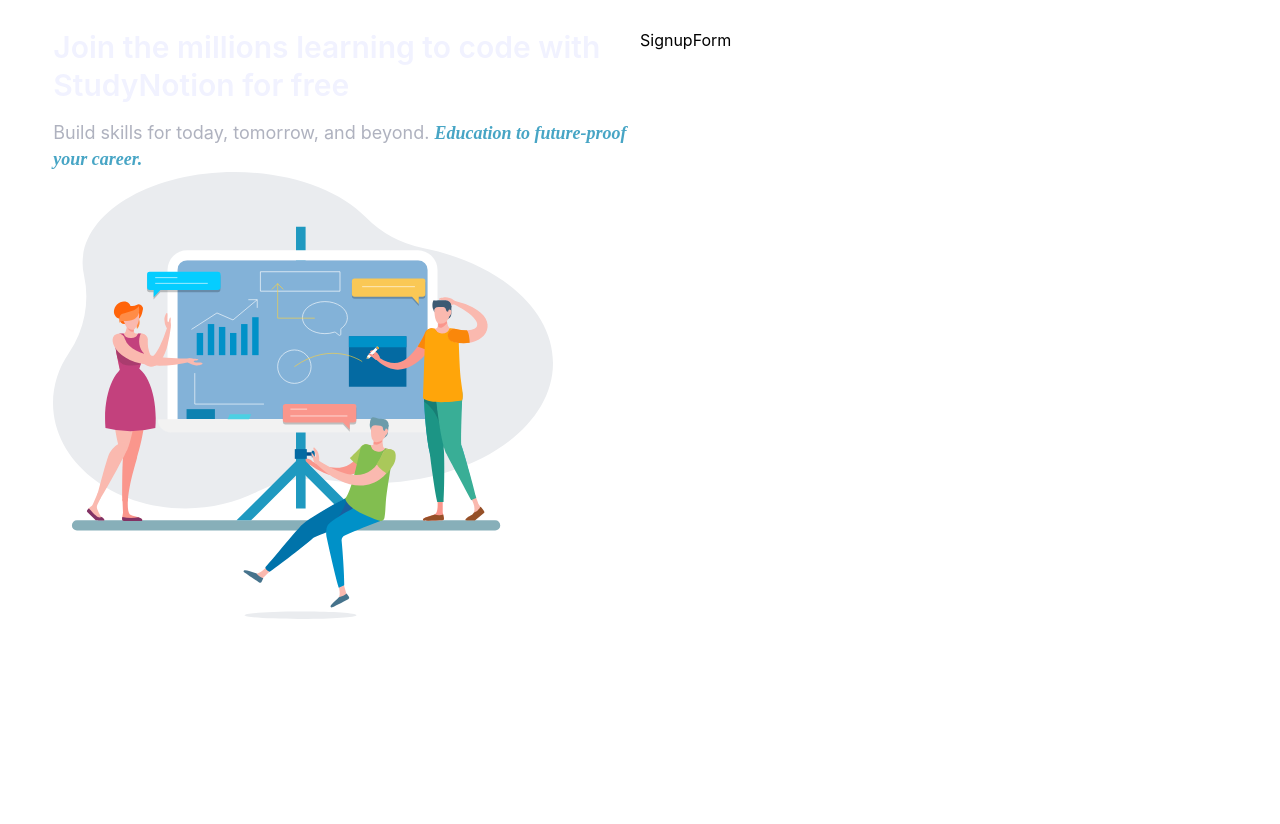
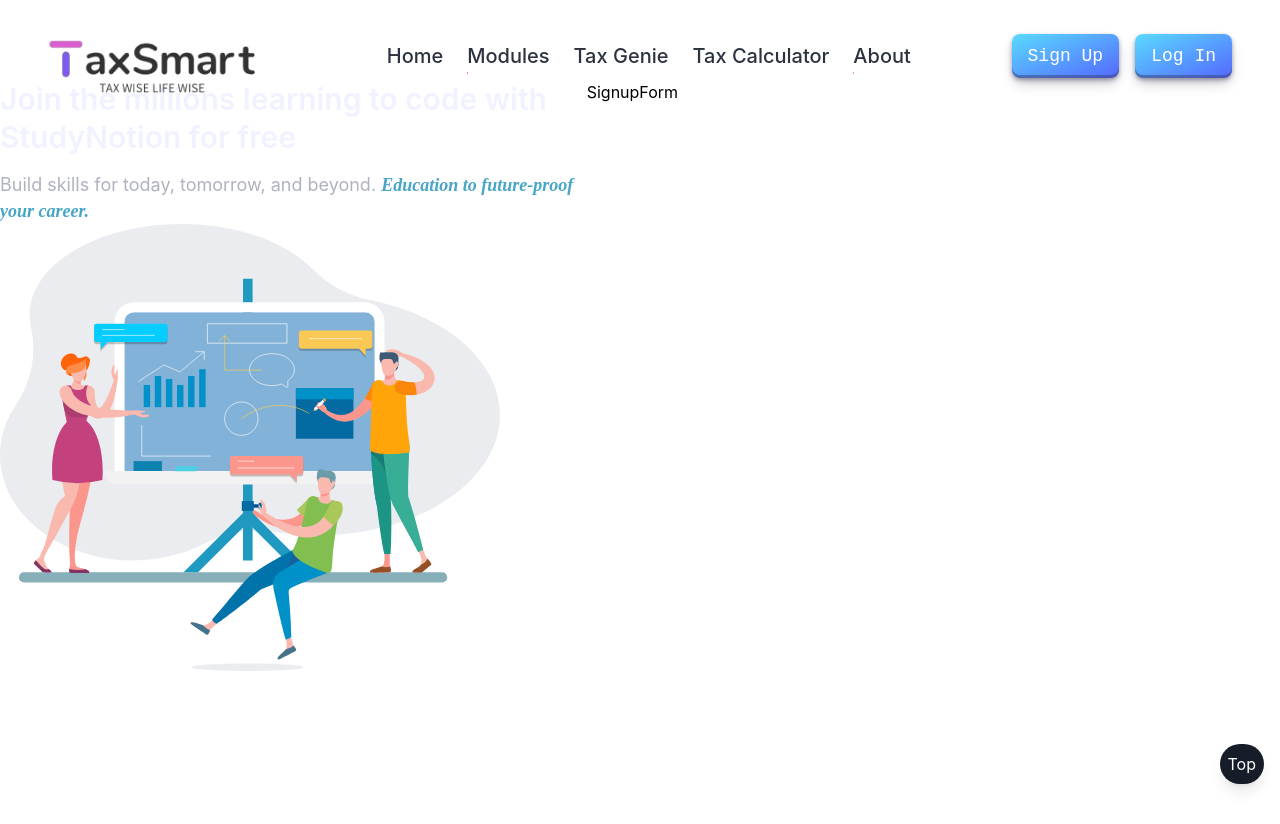
Before and after one commit to IshankSharma2178/Tax-Smart, a React (Create React App) app: page /signup in a window 1280 px wide. Before the commit the page ends 800 px from the top, so only its background shows below. Built offline with nearby package versions, Linux system fonts and the light colour scheme; a web font is replaced by a local one.

Commit message:
Changes in ui

```diff
--- a/src/AI/Ai.js
+++ b/src/AI/Ai.js
@@ -1,6 +1,5 @@
 import React, { useState } from 'react';
 import StaticNavbar from '../component/common/StaticNavbar';
-import { NavLink } from 'react-router-dom';
 import banner from "../assets/img/shape/banner.jpg"
 
 const ChatApp = () => {
@@ -12,7 +11,6 @@
     if (input.trim()) {
       setMessages([...messages, { text: input, type: 'user' }]);
       setInput('');
-      // Simulate a bot response
       setTimeout(() => {
         setMessages([...messages, { text: input, type: 'user' }, { text: `You said: ${input}`, type: 'bot' }]);
       }, 1000);
@@ -24,7 +22,7 @@
             className="bg-cover bg-no-repeat bg-center h-screen "
             style={{ backgroundImage: `url(${banner})` }}
     >
-        <div className='max-w-[1360px] w-[95%] m-auto'>
+        <div className='max-w-[1360px] w-[96%] m-auto '>
             <StaticNavbar margin={"8"}/>
         </div>
         <div>
--- a/src/App.js
+++ b/src/App.js
@@ -10,10 +10,12 @@
 import About from './pages/About';
 import Login from './pages/Login';
 import Signup from './pages/Signup';
+import TopNavigationButton from './component/common/TopNavigationButton';
 
 function App() {
   return (
     <div className='w-screen min-h-screen  flex flex-col font-inter overflow-x-hidden overflow-y-auto'>
+      <TopNavigationButton />
       <Routes>
         <Route path="/" element={<Home />} />
         <Route path="/ai" element={<Ai />} />
--- a/src/component/auth/Template.js
+++ b/src/component/auth/Template.js
@@ -1,17 +1,23 @@
 import React, { useState } from 'react'
 import SignupForm from "./SignupForm"
 import LoginForm from './LoginForm'
+import StaticNavbar from '../common/StaticNavbar'
 
 function Template({img1, img2,heading,subheading1,subheading2,formType}) {
 
   const [loading , setLoading] = useState(false)
 
   return (
+    <>
+    <div className='max-w-[1360px] w-[95%] m-auto relative z-[11] '>
+        <StaticNavbar margin={"8"} />
+      </div>
+    <div className="w-screen  m-auto">
 
-    <div className=" min-h-[calc(100vh-3.5rem)] w-11/12 max-w-[1260px] m-auto">
       {loading ? (
         <div className="spinner"></div>
       ) : (
+        <div className='min-h-[calc(100vh-3.5rem)] w-11/12 max-w-[1260px]'>
           <div className="mx-auto flex  md:flex-row flex-col justify-between  ">
             <div className=" w-[50%] ">
               <h1 className="text-[1.875rem] font-semibold leading-[2.375rem] text-richblack-5">
@@ -37,8 +43,10 @@
               {formType === "signup" ? <SignupForm /> : <LoginForm />}
             </div>
           </div>
+        </div>
       )}
     </div>
+    </>
   )
 }
 
--- a/src/component/common/Navbar.js
+++ b/src/component/common/Navbar.js
@@ -21,10 +21,14 @@
   }, []);
 
   return (
-    <div className='fixed md:flex hidden  z-[2000] flex justify-center items-center'>
+    <div className='fixed md:flex hidden  z-[20] flex justify-center items-center'>
       {showNavbar && (
         <StickyNavbar>
-          <div className=" h-[50px] z-[1000] max-w-[1360px] w-11/12 mx-auto w-fit  px-16 bg-gradient-to-r from-[rgb(214,188,250)] via-[rgb(244,114,182)] to-[rgb(248,113,113)] flex items-center justify-between  px-4 py-1 rounded-md shadow-lg">
+          <div
+            style={{
+    background: 'linear-gradient(90deg, rgba(221, 218, 215, 1) 0%, rgba(130, 206, 238, 1) 34%, rgba(23, 61, 133, 1) 87%)',
+  }}
+           className=" h-[50px] z-[10] max-w-[1360px] w-11/12 mx-auto w-fit  px-16  flex items-center justify-between  px-4 py-1 rounded-md shadow-lg">
 
             {/* navbar-links */}
             <div className='flex flex-row gap-10'>
--- a/src/component/common/StaticNavbar.js
+++ b/src/component/common/StaticNavbar.js
@@ -13,7 +13,7 @@
 
   const navigate = useNavigate()
     return (
-      <div className={`max-w-[1360px] flex flex-row justify-center items-center z-[1100] h-fit mt-[2rem] md:mt-${margin}`}>
+      <div className={`max-w-[1360px] flex flex-row justify-center items-center z-[15] h-fit mt-[2rem] md:mt-${margin}`}>
         {/* logo */}
         <div className='flex flex-row w-full m-auto items-center justify-between'>
           <div className='size-10 md:hidden flex ' onClick={() => setShowSidebar(true)}>
--- /dev/null
+++ b/src/component/common/TopNavigationButton.js
@@ -0,0 +1,25 @@
+import React from 'react';
+
+function TopNavigationButton() {
+
+    const navigationHandler = () => {
+        console.log('navigationHandler');
+        window.scrollTo({
+            top: 0,
+            behavior: 'smooth'
+        });
+    };
+
+
+    return (
+        <div className='fixed right-4 bottom-4 z-[2000000]'>
+            <button
+                className='bg-richblack-800 text-white p-2 rounded-full shadow-lg hover:bg-gray-700 transition duration-300'
+                onClick={navigationHandler}>
+                Top
+            </button>
+        </div>
+    );
+}
+
+export default TopNavigationButton;
--- a/src/pages/Home.js
+++ b/src/pages/Home.js
@@ -63,10 +63,10 @@
         </div>
 
         {/* Clouds Icon */}
-        <div className='absolute bottom-0 w-screen w-full md:flex hidden z-[900]'>
+        <div className='absolute bottom-0 w-screen w-full md:flex hidden z-[9]'>
           <img src={cloudsIcon} alt="Clouds Icon" />
         </div>
-        <div className='absolute bottom-0 h-[100px] md:w-[500px]  md:h-[200px] flex md:hidden z-[900]'>
+        <div className='absolute bottom-0 h-[100px] md:w-[500px]  md:h-[200px] flex md:hidden z-[9]'>
           <img src={cloudsIcon} alt="Clouds Icon" />
         </div>
 
```
Lines whose indentation alone changed are shown as unchanged.
